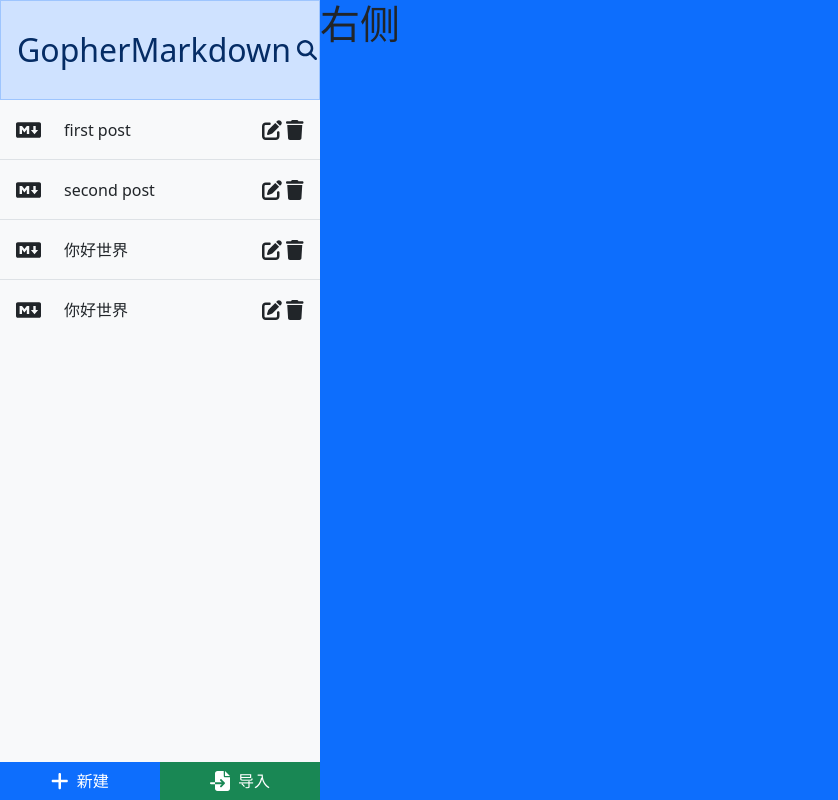
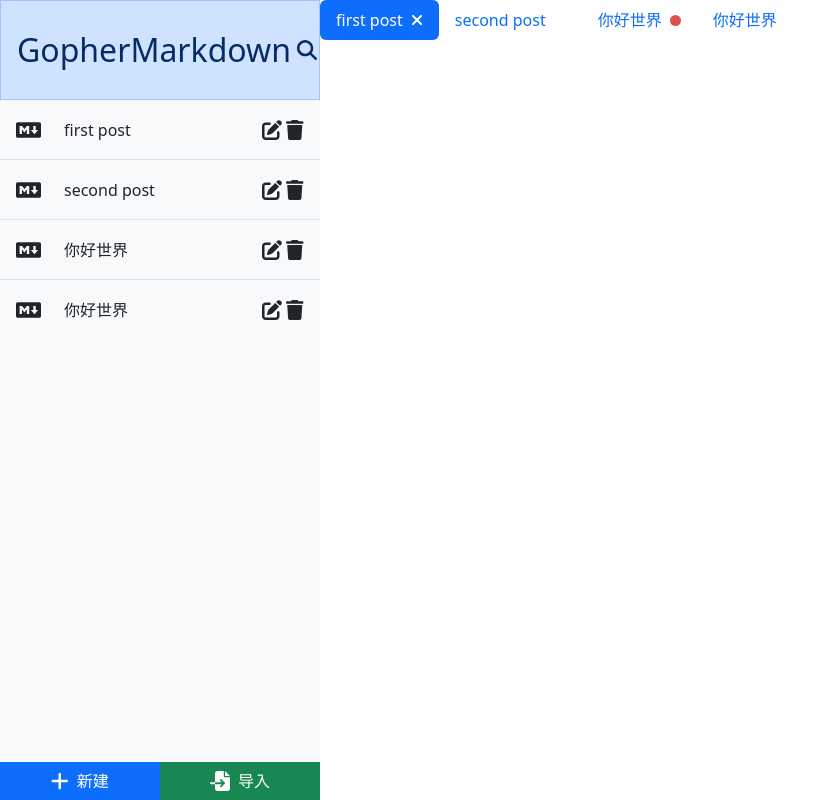
Before and after one commit to qweijiaq/electron-cloud-doc, a React (Create React App) app: page / in a window 1280 px wide. Shown: the whole page, without its empty margins (0-838 px from the left). Built offline with nearby package versions, Linux system fonts and the light colour scheme.

Commit message:
feat: 初步实现 TabList 组件

```diff
--- a/package.json
+++ b/package.json
@@ -12,6 +12,7 @@
     "@testing-library/react": "^13.4.0",
     "@testing-library/user-event": "^13.5.0",
     "bootstrap": "^5.3.2",
+    "classnames": "^2.5.1",
     "prop-types": "^15.8.1",
     "react": "^18.2.0",
     "react-dom": "^18.2.0",
@@ -48,6 +49,7 @@
     "cross-env": "^7.0.3",
     "electron": "^28.2.3",
     "electron-is-dev": "^1.2.0",
+    "node-sass": "^9.0.0",
     "wait-on": "^7.2.0"
   }
 }
--- a/src/App.jsx
+++ b/src/App.jsx
@@ -4,6 +4,7 @@
 import FileList from "./components/FileList";
 import defaultFiles from "./utils/defaultFiles";
 import BottomBtn from "./components/BottomBtn";
+import TabList from "./components/TabList";
 import { faPlus } from "@fortawesome/free-solid-svg-icons";
 import { faFileImport } from "@fortawesome/free-solid-svg-icons";
 
@@ -38,8 +39,16 @@
             </div>
           </div>
         </div>
-        <div className="col-9 bg-primary right-panel">
-          <h1>右侧</h1>
+        <div className="col-9 right-panel">
+          <TabList
+            files={defaultFiles}
+            activeId="1"
+            unsaveIds="3"
+            onTabClick={(id) => console.log(id)}
+            onCloseTab={(id) => {
+              console.log("close", id);
+            }}
+          />
         </div>
       </div>
     </div>
--- /dev/null
+++ b/src/components/TabList.jsx
@@ -0,0 +1,60 @@
+import React from "react";
+import PropTypes from "prop-types";
+import classNames from "classnames";
+import { FontAwesomeIcon } from "@fortawesome/react-fontawesome";
+import { faTimes } from "@fortawesome/free-solid-svg-icons";
+import "./TabList.scss";
+
+const TabList = ({ files, activeId, unsaveIds, onTabClick, onCloseTab }) => {
+  return (
+    <ul className="nav nav-pills tablist-component">
+      {files.map((file) => {
+        const withUnsavedMark = unsaveIds.includes(file.id);
+        const fClassName = classNames({
+          "nav-link": true,
+          active: file.id === activeId,
+          withUnsaved: withUnsavedMark,
+        });
+        return (
+          <li className="nav-item" key={file.id}>
+            <a
+              href="#"
+              className={fClassName}
+              onClick={(e) => {
+                e.preventDefault();
+                onTabClick(file.id);
+              }}
+            >
+              {file.title}
+              <span
+                className="ms-2 close-icon"
+                onClick={(e) => {
+                  e.stopPropagation();
+                  onCloseTab(file.id);
+                }}
+              >
+                <FontAwesomeIcon icon={faTimes} />
+              </span>
+              {withUnsavedMark && (
+                <span className="rounded-circle ms-2 unsaved-icon"></span>
+              )}
+            </a>
+          </li>
+        );
+      })}
+    </ul>
+  );
+};
+
+TabList.propTypes = {
+  files: PropTypes.array,
+  activeId: PropTypes.string,
+  unsaveIds: PropTypes.array,
+  onTabClick: PropTypes.func,
+  onCloseTab: PropTypes.func,
+};
+TabList.defaultProps = {
+  unsaveIds: [],
+};
+
+export default TabList;
--- /dev/null
+++ b/src/components/TabList.scss
@@ -0,0 +1,26 @@
+.tablist-component {
+  .close-icon {
+    visibility: hidden;
+  }
+  .nav-link:hover .close-icon {
+    visibility: visible;
+  }
+  .nav-link.active .close-icon {
+    visibility: visible;
+  }
+  .unsaved-icon {
+    display: inline-block;
+    background: #d9534f;
+    width: 11px;
+    height: 11px;
+  }
+  .withUnsaved.nav-link .close-icon {
+    display: none;
+  }
+  .withUnsaved.nav-link:hover .close-icon {
+    display: inline-block;
+  }
+  .withUnsaved.nav-link:hover .unsaved-icon {
+    display: none;
+  }
+}
```
